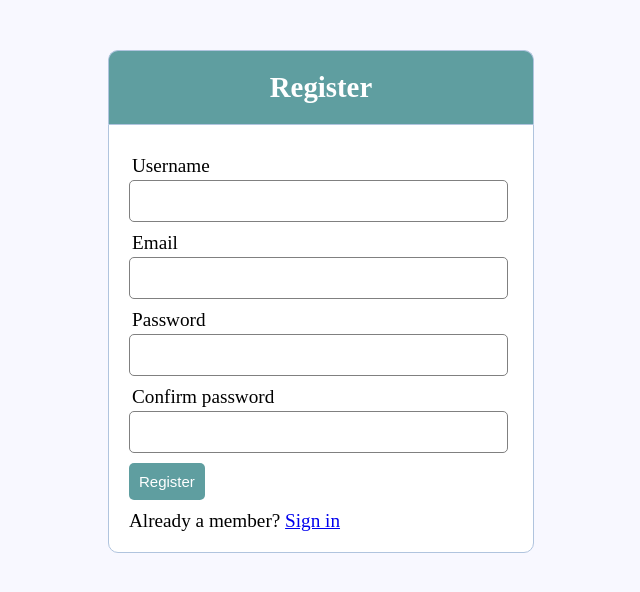
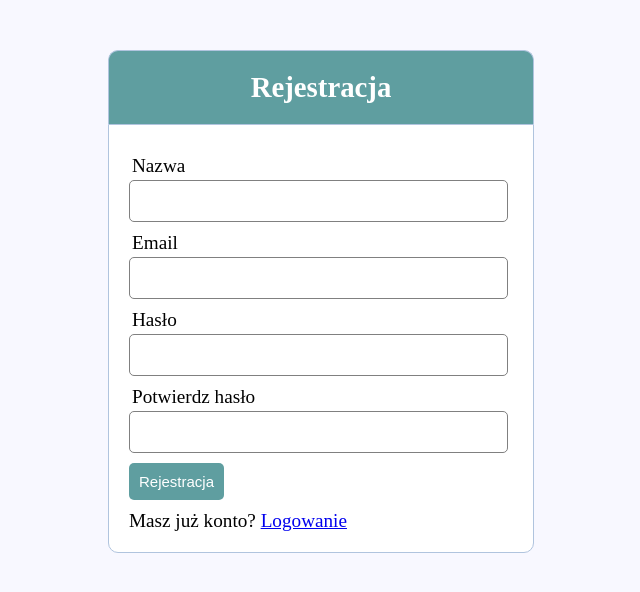
Before and after one commit to nbtlukaszos/projekt, a PHP site: page /register.php in a window 1280 px wide. Shown: the top 592 px of the page, without its empty margins (319-959 px from the left). Run offline with PHP 8.4, Linux system fonts and the light colour scheme; data that the repository does not hold is empty.

Commit message:
Update register.php
Signed-off-by: Hubertnd <144244857+Hubertnd@users.noreply.github.com>

```diff
--- a/register.php
+++ b/register.php
@@ -2,18 +2,18 @@
 <!DOCTYPE html>
 <html>
 <head>
-  <title>Registration system PHP and MySQL</title>
+  <title>Rejestracja</title>
   <link rel="stylesheet" type="text/css" href="style.css">
 </head>
 <body>
   <div class="header">
-  	<h2>Register</h2>
+  	<h2>Rejestracja</h2>
   </div>
 
   <form method="post" action="register.html">
   	<?php include('errors.php'); ?>
   	<div class="input-group">
-  	  <label>Username</label>
+  	  <label>Nazwa</label>
   	  <input type="text" name="username" value="<?php echo $username; ?>">
   	</div>
   	<div class="input-group">
@@ -21,18 +21,18 @@
   	  <input type="email" name="email" value="<?php echo $email; ?>">
   	</div>
   	<div class="input-group">
-  	  <label>Password</label>
+  	  <label>Hasło</label>
   	  <input type="password" name="password_1">
   	</div>
   	<div class="input-group">
-  	  <label>Confirm password</label>
+  	  <label>Potwierdz hasło</label>
   	  <input type="password" name="password_2">
   	</div>
   	<div class="input-group">
-  	  <button type="submit" class="btn" name="reg_user">Register</button>
+  	  <button type="submit" class="btn" name="reg_user">Rejestracja</button>
   	</div>
   	<p>
-  		Already a member? <a href="login.php">Sign in</a>
+  		Masz już konto? <a href="login.php">Logowanie</a>
   	</p>
   </form>
 </body>
```
